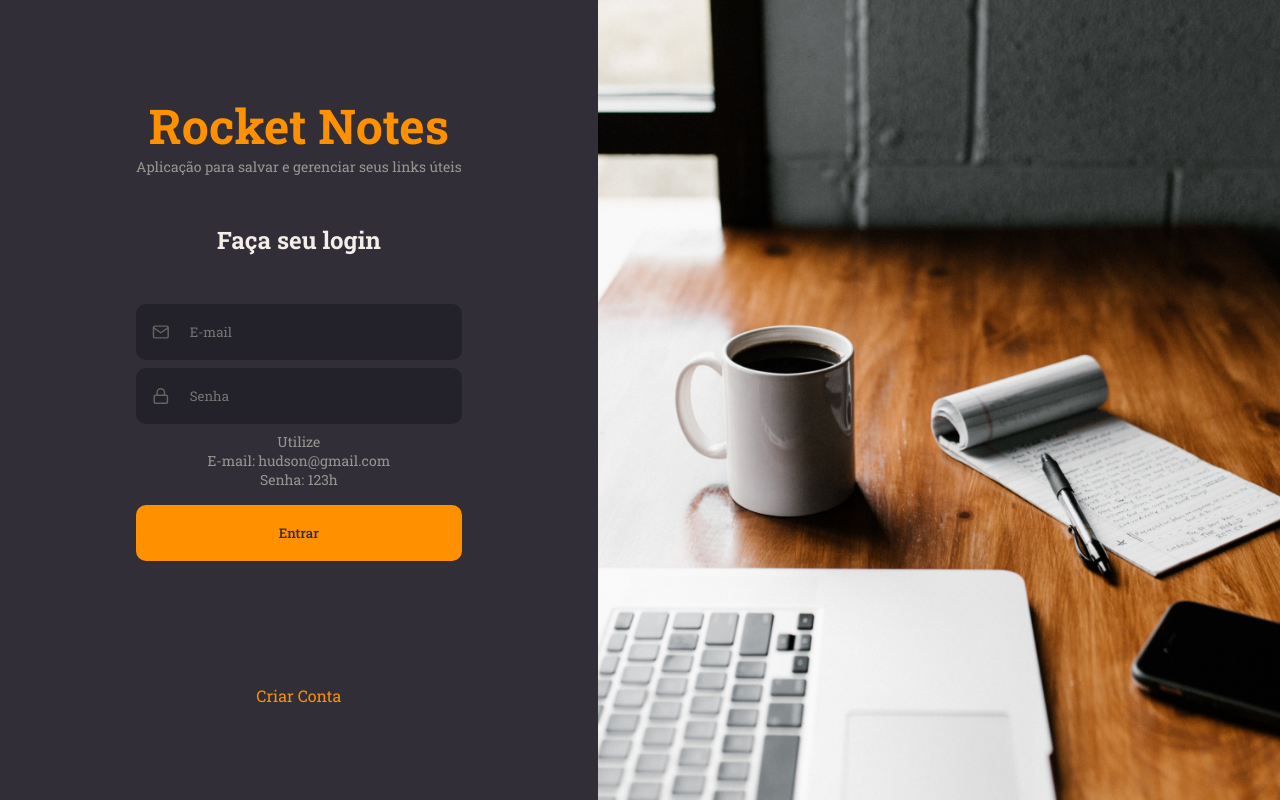
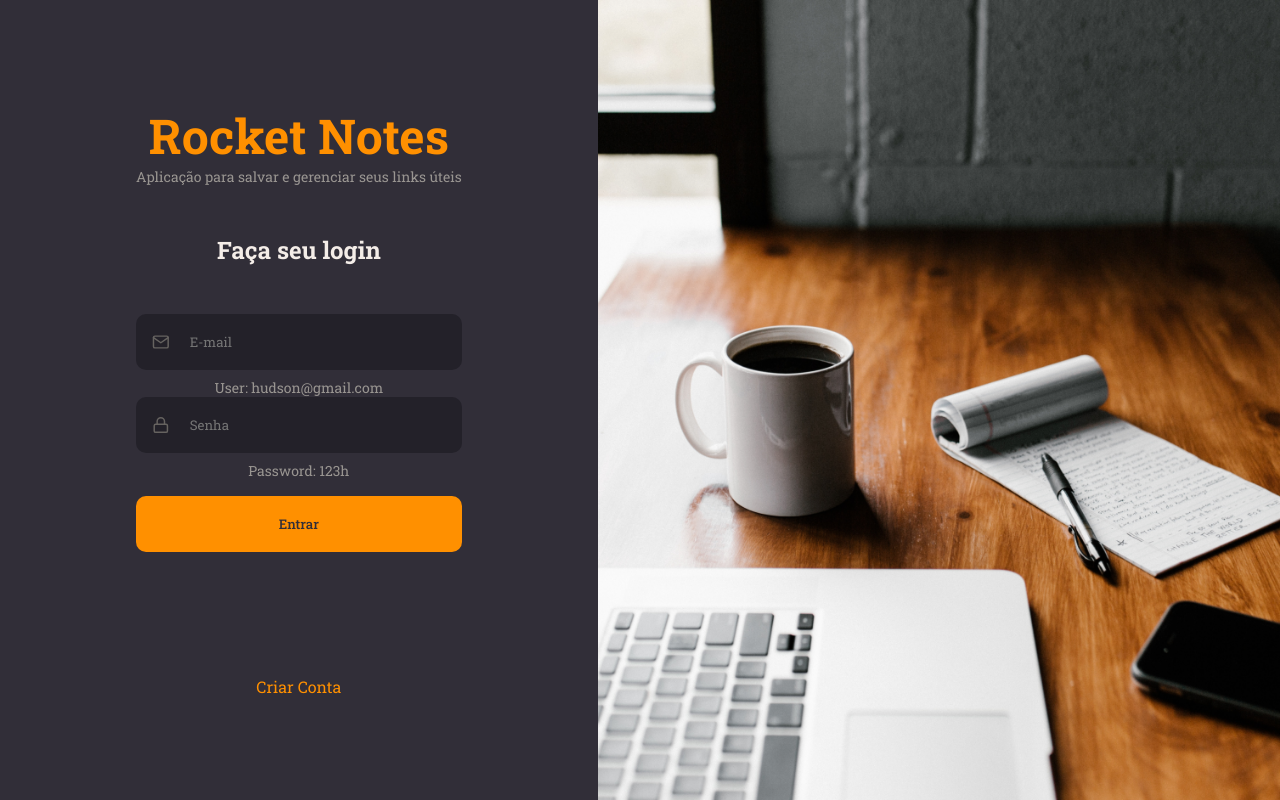
Before and after one commit to HudsonSena/rocketNotesFrontEndSena, a React (Vite) app: page / in a window 1280 px wide. Built offline with nearby package versions, Linux system fonts and the light colour scheme.

Commit message:
Update index.jsx

```diff
--- a/src/pages/SignIn/index.jsx
+++ b/src/pages/SignIn/index.jsx
@@ -1,12 +1,12 @@
 import { useState } from 'react';
 import { Container, Form, Background } from './styles.js';
-import { Link} from 'react-router-dom';
+import { Link } from 'react-router-dom';
 import { Input } from "../../components/Input";
 import { FiMail, FiLock } from 'react-icons/fi';
 import { Button } from '../../components/Button';
 import { useAuth } from '../../hooks/auth';
 
-export function SignIn(){
+export function SignIn() {
     const [email, setEmail] = useState("");
     const [password, setPassword] = useState("");
 
@@ -31,6 +31,10 @@ export function SignIn(){
                     onChange={e => setEmail(e.target.value)}
                 />
 
+                <p>
+                    User: hudson@gmail.com
+                </p>
+
                 <Input
                     placeholder="Senha"
                     type="password"
@@ -38,9 +42,8 @@ export function SignIn(){
                     onChange={e => setPassword(e.target.value)}
                 />
 
-                <p> Utilize
-                    <br />E-mail: hudson@gmail.com
-                    <br />Senha: 123h
+                <p>
+                    Password: 123h
                 </p>
 
                 <Button title="Entrar" onClick={handleSignIn} />
```
